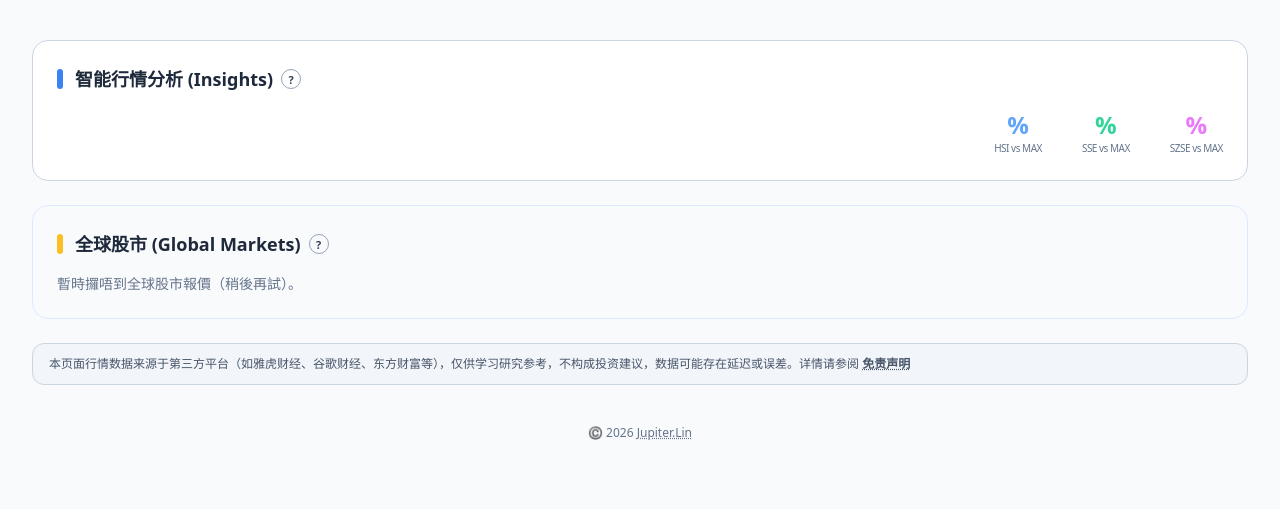
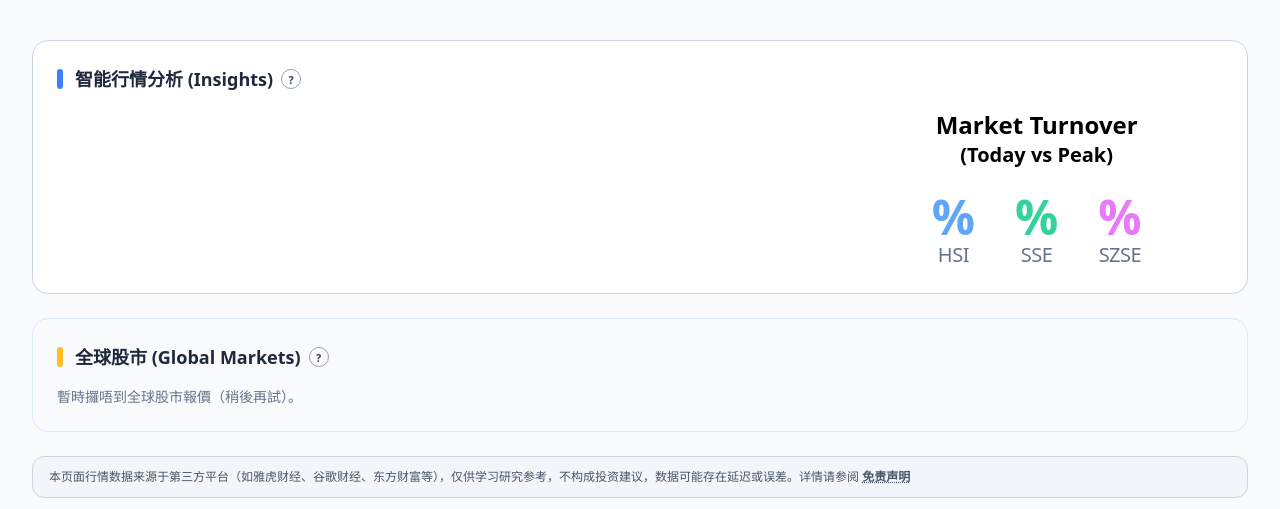
Before and after one commit to linguiben/market-turnover, a Python web app: template app/web/templates/dashboard.html in a window 1280 px wide. Shown: the part 130-639 px from the top of the page. Run offline with Jinja, Linux system fonts and the light colour scheme; the template is opened without the code that fills it, so the values that code supplies are empty; some libraries are stand-ins or nearby versions.

Commit message:
style: tune turnover ratio title and refresh interval on dashboards

```diff
--- a/app/web/templates/dashboard.html
+++ b/app/web/templates/dashboard.html
@@ -128,18 +128,24 @@
       </h2>
       <div class="grid grid-cols-1 md:grid-cols-3 gap-6 items-center">
         <p id="insightText" class="md:col-span-2 text-slate-400 leading-relaxed">{{ insight_text }}</p>
-        <div class="flex gap-10 justify-end">
-          <div class="text-center">
-            <div class="text-2xl font-black text-blue-400">{{ hsi_ratio if hsi_ratio is not none else '--' }}%</div>
-            <div class="text-[10px] text-slate-500 tracking-tighter">HSI vs MAX</div>
+        <div class="flex flex-col items-center justify-center gap-6">
+          <div class="text-center text-black leading-tight">
+            <div class="text-2xl font-bold">Market Turnover</div>
+            <div class="text-xl font-bold">(Today vs Peak)</div>
           </div>
-          <div class="text-center">
-            <div class="text-2xl font-black text-emerald-400">{{ sse_ratio if sse_ratio is not none else '--' }}%</div>
-            <div class="text-[10px] text-slate-500 tracking-tighter">SSE vs MAX</div>
-          </div>
-          <div class="text-center">
-            <div class="text-2xl font-black text-fuchsia-400">{{ szse_ratio if szse_ratio is not none else '--' }}%</div>
-            <div class="text-[10px] text-slate-500 tracking-tighter">SZSE vs MAX</div>
+          <div class="flex gap-8 lg:gap-10 justify-center">
+            <div class="text-center">
+              <div class="text-5xl font-black text-blue-400">{{ hsi_ratio if hsi_ratio is not none else '--' }}%</div>
+              <div class="text-xl text-slate-500 tracking-tight">HSI</div>
+            </div>
+            <div class="text-center">
+              <div class="text-5xl font-black text-emerald-400">{{ sse_ratio if sse_ratio is not none else '--' }}%</div>
+              <div class="text-xl text-slate-500 tracking-tight">SSE</div>
+            </div>
+            <div class="text-center">
+              <div class="text-5xl font-black text-fuchsia-400">{{ szse_ratio if szse_ratio is not none else '--' }}%</div>
+              <div class="text-xl text-slate-500 tracking-tight">SZSE</div>
+            </div>
           </div>
         </div>
       </div>
@@ -397,12 +403,12 @@
       } catch (_) {}
     })();
 
-    // Auto-refresh every 60 seconds
+    // Auto-refresh every 5 minutes
     setTimeout(() => {
       const url = new URL(window.location.href);
       url.searchParams.set('refresh', '1');
       window.location.href = url.toString();
-    }, 60000);
+    }, 300000);
   </script>
 </body>
 </html>
```
Also changed, not shown: app/web/templates/dashboard_en.html (+19 -13 lines).
